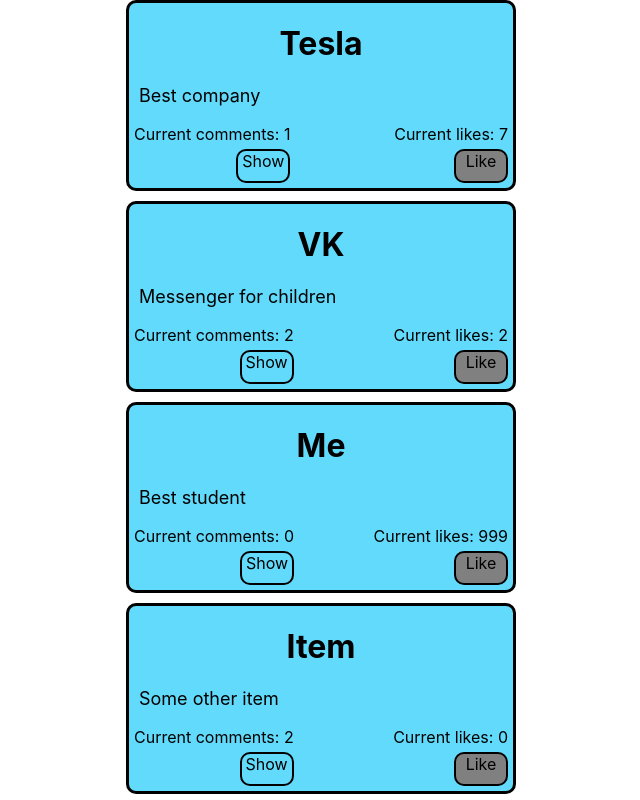
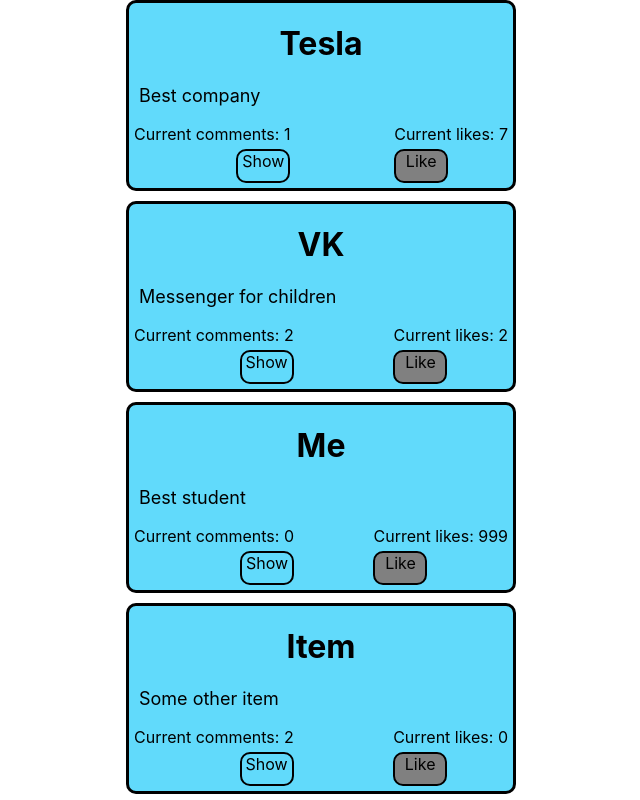
Before and after one commit to RexarSergey/frontend-dz, a React (Create React App) app: page / in a window 1280 px wide. Shown: the top 800 px of the page, without its empty margins (319-959 px from the left). Built offline with nearby package versions, Linux system fonts and the light colour scheme.

Commit message:
created first .scss files

```diff
--- a/package.json
+++ b/package.json
@@ -11,6 +11,7 @@
     "react": "^18.2.0",
     "react-dom": "^18.2.0",
     "react-scripts": "^2.1.3",
+    "sass": "^1.55.0",
     "web-vitals": "^2.1.4"
   },
   "scripts": {
--- a/src/components/async-cards/async-message-card/async-message-card.jsx
+++ b/src/components/async-cards/async-message-card/async-message-card.jsx
@@ -1,7 +1,7 @@
 import React, {useState} from "react";
 import {AsyncCommentCard} from "../async-comment-card/async-comment-card";
 import s from "./async-message-card.module.css";
-
+// import s from "../../../styles/async-message-card.module.scss"
 
 export function CommentBlock({commentsCounter, commentsState, setCommentsState}) {
     const commentsInfo = `Current comments: ${commentsCounter}`
--- a/src/components/async-cards/async-message-card/async-message-card.module.css
+++ b/src/components/async-cards/async-message-card/async-message-card.module.css
@@ -20,7 +20,8 @@
     justify-content: space-between;
 }
 
-.likeBlock .commentBlock {
+.likeBlock,
+.commentBlock {
     display: flex;
     flex-direction: column;
 }
@@ -41,5 +42,5 @@
     margin: 0 5px 5px;
     border: 2px solid #000000;
     border-radius: 10px;
-    float: right;
+    float: left;
 }
--- /dev/null
+++ b/src/styles/async-comment-card.module.scss
@@ -0,0 +1,15 @@
+@import "params.module";
+@import "mixins.module";
+
+.card {
+  margin: 5px;
+  max-width: 500px;
+  overflow-wrap: break-word;
+  background-color: #ffffff;
+  border: 3px solid $border-primary-color;
+  border-radius: $border-primary-radius;
+}
+
+.content {
+  @include content($primary-fond-size);
+}
--- /dev/null
+++ b/src/styles/async-message-card.module.scss
@@ -0,0 +1,47 @@
+@import "params.module";
+@import "mixins.module";
+
+.card {
+  margin: 0 auto 10px;
+
+  width: 30%;
+  height: auto;
+  max-width: 500px;
+
+  background-color: #61dafb;
+  border: 3px solid $border-primary-color;
+  border-radius: $border-primary-radius;
+}
+
+//.info
+.content,
+.info {
+  @include content($primary-fond-size);
+}
+
+.container {
+  display: flex;
+  justify-content: space-between;
+}
+
+.likeBlock,
+.commentBlock {
+  display: flex;
+  flex-direction: column;
+}
+
+.commentBlock {
+  align-items: end;
+}
+
+.likeBlock {
+  .button {
+    @include button(left, $primary-fond-size, $border-primary-color, $border-primary-radius);
+  }
+}
+
+.commentBlock {
+  .button {
+    @include button(right, $primary-fond-size, $border-primary-color, $border-primary-radius);
+  }
+}
--- /dev/null
+++ b/src/styles/params.module.scss
@@ -0,0 +1,3 @@
+$border-primary-color: #000000;
+$border-primary-radius: 10px;
+$primary-fond-size: 18px;
```
Also changed, not shown: src/styles/mixins.module.scss (added, +17 -0 lines), 1 other file (tests, documents, lock files or other folders).
